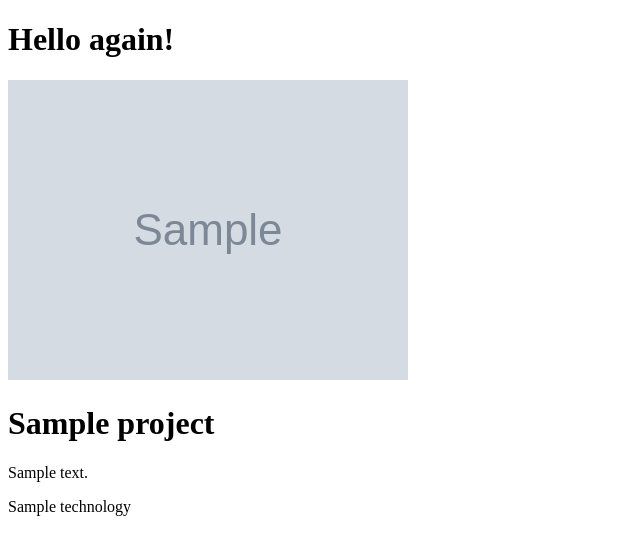
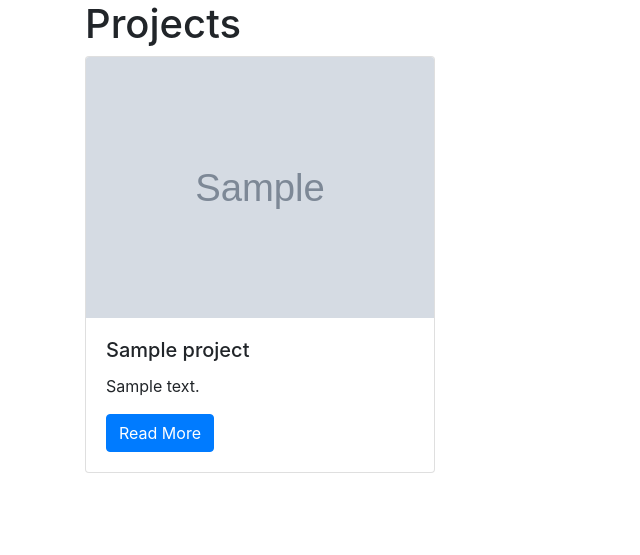
Before and after one commit to sagewall/django-portfolio, a Django app: template projects/templates/projects/all_projects.html in a window 1280 px wide. Shown: the top 555 px of the page, without its empty margins (0-640 px from the left). Run offline with Django 3.2, Linux system fonts and the light colour scheme; the template is opened without the code that fills it: most values are stand-ins (such as "Sample title", 1, 10 or a date in 2020); grey boxes marked "Sample" are stand-in pictures; parts of the project's set-up code (start-up, migrations or seed data) failed here and were passed over; some libraries are stand-ins or nearby versions.

Commit message:
Add bootstrap styles to template

```diff
--- a/projects/templates/projects/all_projects.html
+++ b/projects/templates/projects/all_projects.html
@@ -7,14 +7,30 @@
     <meta name="viewport" content="width=device-width, initial-scale=1.0">
     <meta http-equiv="X-UA-Compatible" content="ie=edge">
     <title>All Projects</title>
+    <link
+      rel="stylesheet"
+      href="https://stackpath.bootstrapcdn.com/bootstrap/4.4.1/css/bootstrap.min.css"
+      integrity="sha384-Vkoo8x4CGsO3+Hhxv8T/Q5PaXtkKtu6ug5TOeNV6gBiFeWPGFN9MuhOf23Q9Ifjh"
+      crossorigin="anonymous"
+    />
 </head>
 <body>
-    <h1>Hello again!</h1>
-    {% for project in projects %}
-        <img src="{% static  project.image %}" alt="screenshot of project">
-        <h1>{{ project.title }}</h1>
-        <p>{{ project.description }}</p>
-        <p>{{ project.technology }}</p>
-    {% endfor %}
+    <div class="container">
+        <h1>Projects</h1>
+        <div class="row">
+        {% for project in projects %}
+            <div class="col-md-4">
+                <div class="card mb-2">
+                    <img class="card-img-top" src="{% static project.image %}" alt="{{ project.description }}">
+                    <div class="card-body">
+                        <h5 class="card-title">{{ project.title }}</h5>
+                        <p class="card-text">{{ project.description }}</p>
+                        <a href="#" class="btn btn-primary">Read More</a>
+                    </div>
+                </div>
+            </div>
+        {% endfor %}
+        </div>
+    </div>
 </body>
 </html>
```
